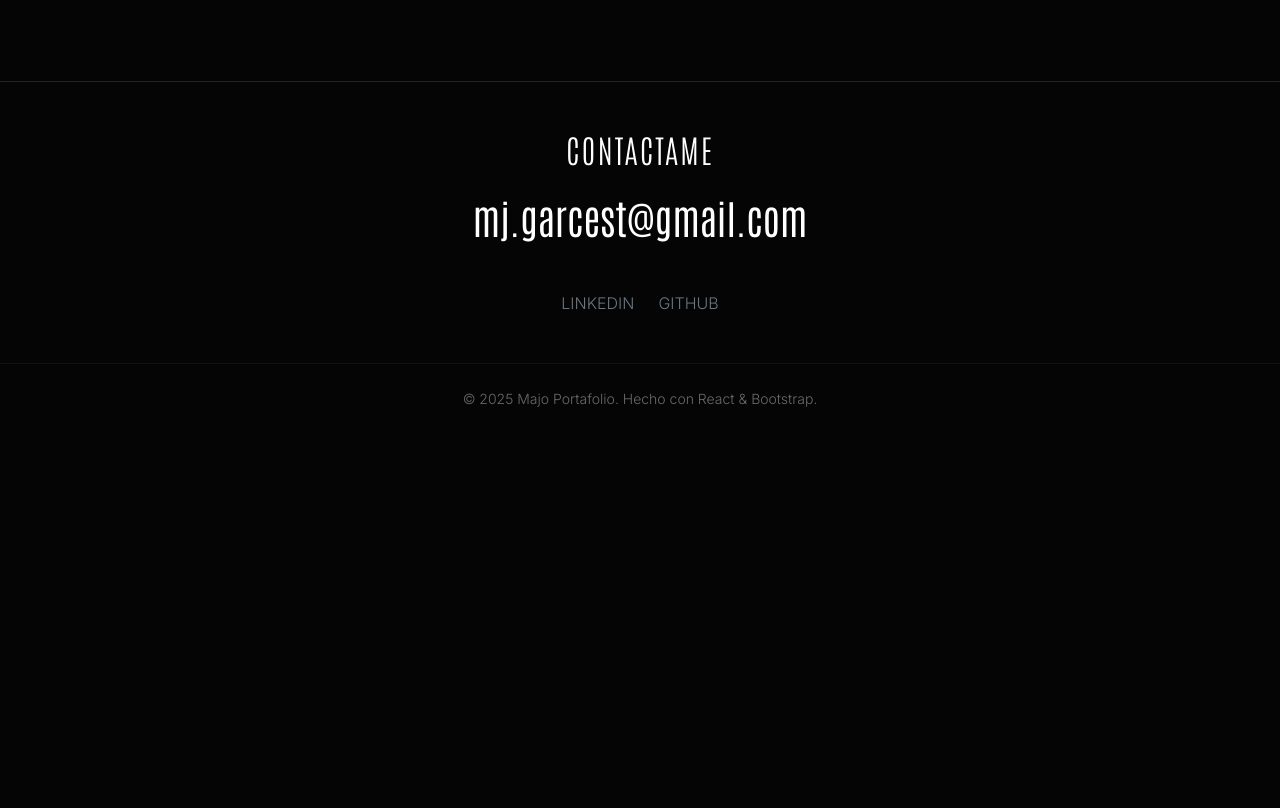
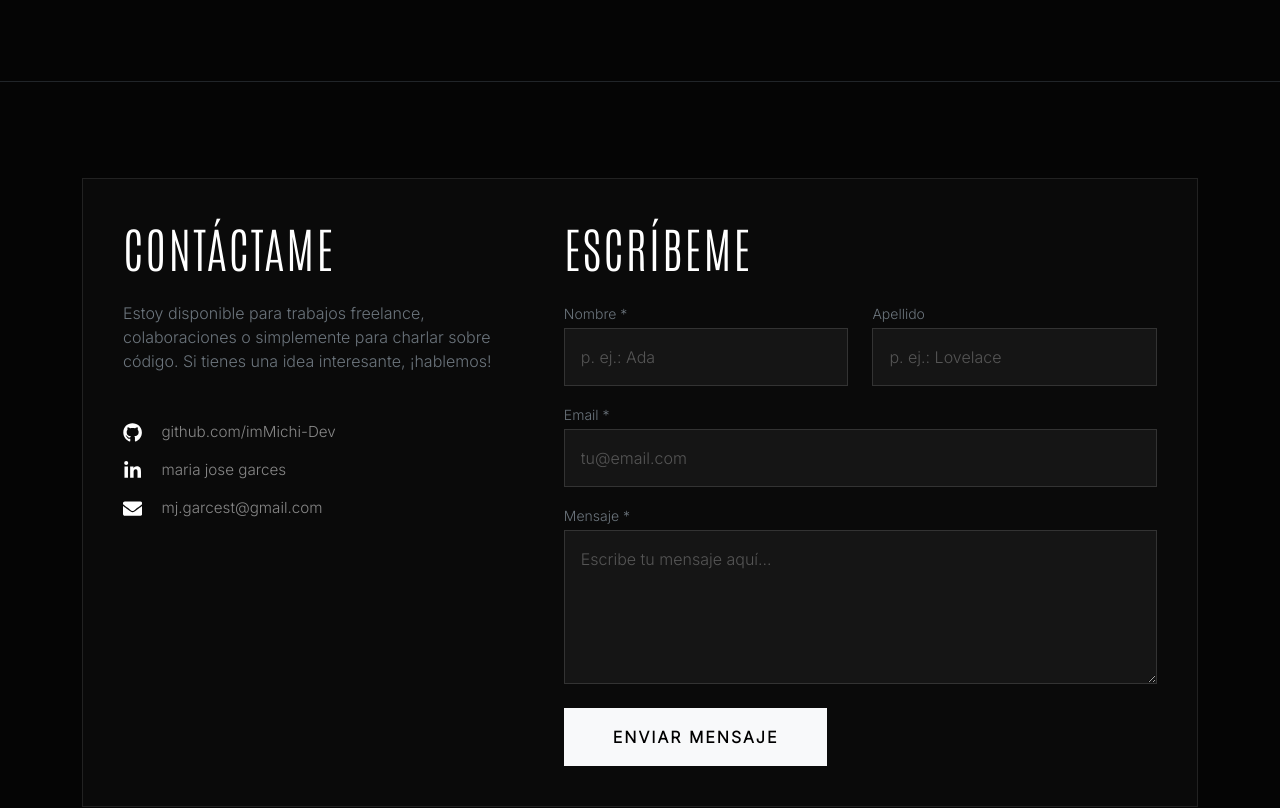
Before and after one commit to imMichi-Dev/Portafolio_React, a React (Vite) app: page / in a window 1280 px wide. Shown: the part 2080-2888 px from the top of the page. Before the commit the page ends 2513 px from the top, so only its background shows below. Built offline with nearby package versions, Linux system fonts and the light colour scheme.

Commit message:
cambios que se me olvido subir

```diff
--- a/package.json
+++ b/package.json
@@ -11,7 +11,8 @@
   },
   "dependencies": {
     "react": "^19.2.0",
-    "react-dom": "^19.2.0"
+    "react-dom": "^19.2.0",
+    "react-icons": "^5.5.0"
   },
   "devDependencies": {
     "@eslint/js": "^9.39.1",
--- a/src/App.css
+++ b/src/App.css
@@ -45,3 +45,46 @@ h1, h2, h3, .navbar-brand {
 .nav-link:hover {
   color: white !important;
 }
+
+/* Contenedor tipo tarjeta para la sección de contacto */
+.contact-card {
+  background-color: #0a0a0a; /* Un poco más claro que el fondo negro puro */
+  border: 1px solid #222;
+  padding: 40px;
+}
+
+/* Estilo para los inputs (campos de texto) en modo oscuro */
+.form-control-dark {
+  background-color: #151515;
+  border: 1px solid #333;
+  color: var(--text-white);
+  border-radius: 0; /* Bordes cuadrados para mantener la sobriedad */
+}
+
+/* Cuando haces clic en el input */
+.form-control-dark:focus {
+  background-color: #000;
+  border-color: var(--text-white);
+  color: var(--text-white);
+  box-shadow: none; /* Quitamos el brillo azul de Bootstrap */
+}
+
+/* Color del placeholder (el texto de ejemplo "p. ej.: Ada") */
+.form-control-dark::placeholder {
+  color: #555;
+}
+
+/* Estilo para la lista de iconos sociales */
+.social-list li {
+  margin-bottom: 15px;
+  display: flex;
+  align-items: center;
+  color: var(--text-gray);
+  font-size: 0.95rem;
+}
+
+.social-icon {
+  font-size: 1.2rem;
+  margin-right: 15px;
+  color: var(--text-white);
+}
--- a/src/App.jsx
+++ b/src/App.jsx
@@ -1,6 +1,6 @@
-import React from 'react';
 import 'bootstrap/dist/css/bootstrap.min.css'; // Importamos Bootstrap
-import './App.css'; // Nuestros estilos personalizados
+import './App.css';
+import { FaTwitter, FaGithub, FaLinkedinIn, FaEnvelope } from "react-icons/fa"; // Nuestros estilos personalizados
 
 function App() {
 
@@ -100,18 +100,79 @@ function App() {
         </div>
       </section>
 
-      {/* --- CONTACT SECTION --- */}
-      <section id="contact" className="py-5 border-top border-dark text-center min-vh-50 d-flex flex-column justify-content-center">
-        <div className="container">
-          <h2 className="mb-4">Contactame</h2>
-          <a href="mailto:mj.garcest@gmail.com" className="text-white text-decoration-none display-6" style={{ fontFamily: 'Antonio', borderBottom: '1px white' }}>
-            mj.garcest@gmail.com
-          </a>
+      {/* --- CONTACT SECTION (Dos Columnas) --- */}
+      <section id="contact" className="py-5 border-top border-dark">
+        <div className="container py-5">
 
-          <div className="mt-5 d-flex justify-content-center gap-4 text-secondary">
-            <a href="https://www.linkedin.com/feed/" className="text-reset text-decoration-none">LINKEDIN</a>
-            <a href="https://github.com/imMichi-Dev" className="text-reset text-decoration-none">GITHUB</a>
+          {/* Usamos una "tarjeta" oscura para contener todo */}
+          <div className="contact-card">
+            <div className="row gy-5"> {/* gy-5 da espacio vertical en móviles */}
+
+              {/* --- COLUMNA IZQUIERDA: INFO --- */}
+              <div className="col-lg-5 pe-lg-5"> {/* pe-lg-5 da espacio a la derecha en pantallas grandes */}
+                <h2 className="display-5 mb-4">Contáctame</h2>
+                <p className="text-secondary mb-5 lead" style={{ fontSize: '1rem' }}>
+                  Estoy disponible para trabajos freelance, colaboraciones o simplemente para charlar sobre código. Si tienes una idea interesante, ¡hablemos!
+                </p>
+
+                <ul className="list-unstyled social-list">
+                  <li>
+                    <a href="https://github.com/imMichi-Dev" className='text-reset text-decoration-none'><FaGithub className="social-icon" /> github.com/imMichi-Dev</a>
+                  </li>
+                  <li>
+                    <a href="https://www.linkedin.com/feed/" className='text-reset text-decoration-none'><FaLinkedinIn className="social-icon" /> maria jose garces</a>
+                  </li>
+                  <li>
+                    <a href="mailto:mj.garcest@gmail.com" className="text-reset text-decoration-none"><FaEnvelope className="social-icon " /> mj.garcest@gmail.com</a>
+                  </li>
+                </ul>
+              </div>
+
+              {/* --- COLUMNA DERECHA: FORMULARIO --- */}
+              <div className="col-lg-7">
+                 <h2 className="display-5 mb-4">Escríbeme</h2>
+                 <form
+                    action="https://formsubmit.co/mj.garcest@gmail.com"
+                    method="POST"
+                  >
+
+                   {/* Configuración para que no salga captcha y vuelva a tu página al enviar */}
+                   <input type="hidden" name="_next" value="http://localhost:5173/" /> {/* Cambia esto por tu URL real cuando la subas */}
+                   <input type="hidden" name="_captcha" value="false" />
+                   <input type="hidden" name="_subject" value="¡Nuevo mensaje de tu Portafolio!" />
+
+                   <div className="row mb-3">
+                     <div className="col-md-6 mb-3 mb-md-0">
+                       <label className="text-secondary small mb-1">Nombre *</label>
+                       {/* El atributo 'name' es OBLIGATORIO para saber qué te escribieron */}
+                       <input type="text" name="nombre" className="form-control form-control-dark p-3" placeholder="p. ej.: Ada" required />
+                     </div>
+                     <div className="col-md-6">
+                      <label className="text-secondary small mb-1">Apellido</label>
+                       <input type="text" name="apellido" className="form-control form-control-dark p-3" placeholder="p. ej.: Lovelace" />
+                     </div>
+                   </div>
+
+                   <div className="mb-3">
+                     <label className="text-secondary small mb-1">Email *</label>
+                     <input type="email" name="email" className="form-control form-control-dark p-3" placeholder="tu@email.com" required />
+                   </div>
+
+                   <div className="mb-4">
+                     <label className="text-secondary small mb-1">Mensaje *</label>
+                     <textarea name="mensaje" className="form-control form-control-dark p-3" rows="5" placeholder="Escribe tu mensaje aquí..." required></textarea>
+                   </div>
+
+                   <button type="submit" className="btn btn-light rounded-0 px-5 py-3" style={{ letterSpacing: '2px', fontWeight: 'bold' }}>
+                     ENVIAR MENSAJE
+                   </button>
+
+                 </form>
+              </div>
+
+            </div>
           </div>
+
         </div>
       </section>
 
```
